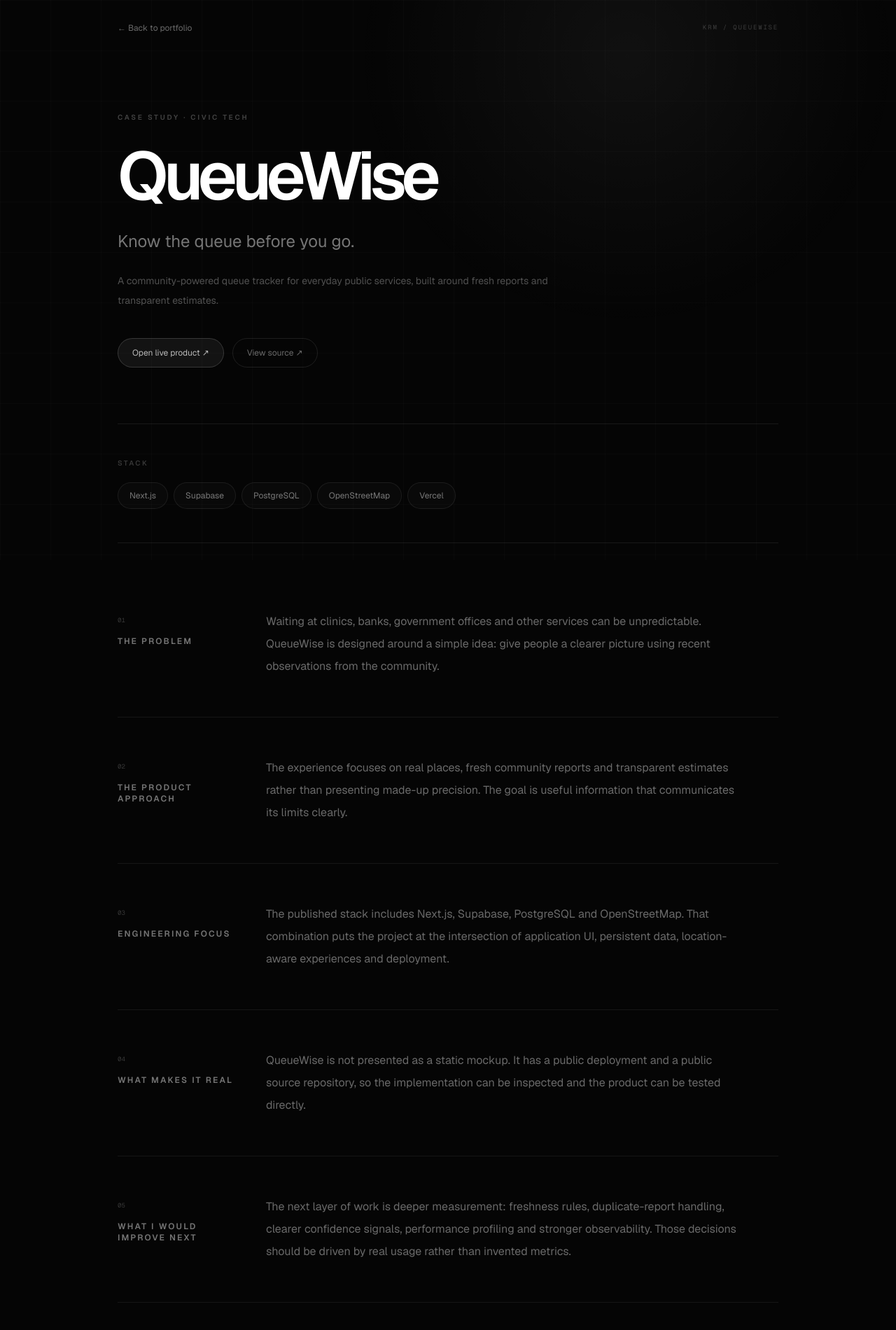
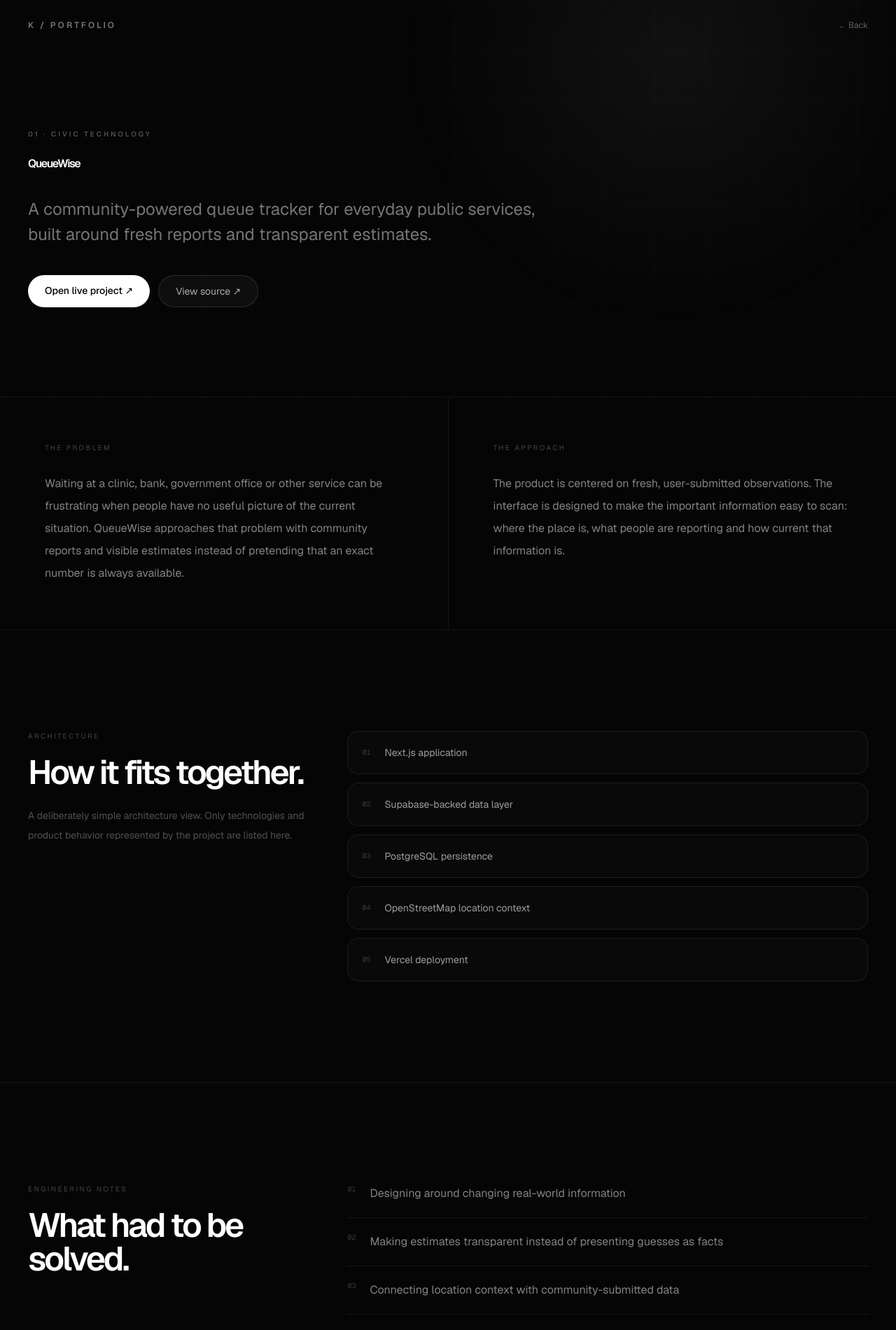
Before and after one commit to kogleshofficial-hub/koglesh-portfolio, a Next.js app: page /work/queuewise in a window 1280 px wide. Shown: the top 1900 px of the page at 70% size. Built offline with nearby package versions, Linux system fonts and the light colour scheme.

Commit message:
Upgrade project case studies with evidence-first technical presentation

```diff
--- a/app/work/[slug]/page.tsx
+++ b/app/work/[slug]/page.tsx
@@ -1,91 +1,217 @@
 import type { Metadata } from "next";
 import Link from "next/link";
 
-const cases = {
+const projects = {
   queuewise: {
-    name: "QueueWise",
-    eyebrow: "CASE STUDY · CIVIC TECH",
-    tagline: "Know the queue before you go.",
-    description: "A community-powered queue tracker for everyday public services, built around fresh reports and transparent estimates.",
-    live: "https://queuewise-app.vercel.app",
+    title: "QueueWise",
+    eyebrow: "01 · CIVIC TECHNOLOGY",
+    summary: "A community-powered queue tracker for everyday public services, built around fresh reports and transparent estimates.",
+    stack: ["Next.js", "Supabase", "PostgreSQL", "OpenStreetMap", "Vercel"],
+    demo: "https://queuewise-app.vercel.app",
     source: "https://github.com/kogleshofficial-hub/queuewise",
-    stack: ["Next.js", "Supabase", "PostgreSQL", "OpenStreetMap", "Vercel"],
-    sections: [
-      ["The problem", "Waiting at clinics, banks, government offices and other services can be unpredictable. QueueWise is designed around a simple idea: give people a clearer picture using recent observations from the community."],
-      ["The product approach", "The experience focuses on real places, fresh community reports and transparent estimates rather than presenting made-up precision. The goal is useful information that communicates its limits clearly."],
-      ["Engineering focus", "The published stack includes Next.js, Supabase, PostgreSQL and OpenStreetMap. That combination puts the project at the intersection of application UI, persistent data, location-aware experiences and deployment."],
-      ["What makes it real", "QueueWise is not presented as a static mockup. It has a public deployment and a public source repository, so the implementation can be inspected and the product can be tested directly."],
-      ["What I would improve next", "The next layer of work is deeper measurement: freshness rules, duplicate-report handling, clearer confidence signals, performance profiling and stronger observability. Those decisions should be driven by real usage rather than invented metrics."],
-    ],
+    problem: "Waiting at a clinic, bank, government office or other service can be frustrating when people have no useful picture of the current situation. QueueWise approaches that problem with community reports and visible estimates instead of pretending that an exact number is always available.",
+    approach: "The product is centered on fresh, user-submitted observations. The interface is designed to make the important information easy to scan: where the place is, what people are reporting and how current that information is.",
+    architecture: ["Next.js application", "Supabase-backed data layer", "PostgreSQL persistence", "OpenStreetMap location context", "Vercel deployment"],
+    engineering: ["Designing around changing real-world information", "Making estimates transparent instead of presenting guesses as facts", "Connecting location context with community-submitted data", "Shipping a usable product rather than a static concept"],
+    lessons: ["Real-world data is messy and time-sensitive.", "A useful interface should communicate uncertainty clearly.", "A small product becomes more credible when every major claim can be traced to actual functionality."]
   },
   beforeyougo: {
-    name: "BeforeYouGo",
-    eyebrow: "CASE STUDY · UTILITY",
-    tagline: "Prepare before you go.",
-    description: "A practical checklist experience for visits, travel and important tasks, with private browser-based workspaces.",
-    live: "https://beforeyougo-gray.vercel.app",
+    title: "BeforeYouGo",
+    eyebrow: "02 · PRODUCTIVITY / UTILITY",
+    summary: "A private browser-based preparation tool for building independent checklists before visits, travel and important tasks.",
+    stack: ["Next.js", "TypeScript", "Local Storage", "SEO", "Vercel"],
+    demo: "https://beforeyougo-gray.vercel.app",
     source: "https://github.com/kogleshofficial-hub/beforeyougo",
-    stack: ["Next.js", "TypeScript", "Local Storage", "SEO", "Vercel"],
-    sections: [
-      ["The problem", "Preparation tasks are easy to forget when they are scattered across notes, messages and memory. BeforeYouGo turns that preparation into a focused checklist flow."],
-      ["The product approach", "The product is intentionally lightweight: create a checklist, work through it and keep the workspace private in the browser. The experience is designed around completing the task rather than adding unnecessary complexity."],
-      ["Engineering focus", "The published stack includes Next.js, TypeScript and browser Local Storage, with SEO and Vercel as part of the delivery surface. This makes the project a useful exercise in client-side persistence, typed UI and product-focused UX."],
-      ["What makes it real", "The application has a public deployment and public source repository. That makes the project testable rather than relying only on screenshots or a design prototype."],
-      ["What I would improve next", "Future iterations could explore import/export, richer checklist templates, accessibility audits, stronger empty states and performance measurement while preserving the simple core workflow."],
-    ],
+    problem: "Important visits and tasks often fail because preparation is scattered across notes, memory and multiple apps. BeforeYouGo focuses the experience around one simple job: make a checklist, work through it and arrive prepared.",
+    approach: "The product keeps the flow deliberately focused. A browser-based workspace means the user can work with their checklist without requiring a complicated account system for the core experience.",
+    architecture: ["Next.js application", "TypeScript UI logic", "Browser Local Storage for private workspace data", "SEO-friendly public experience", "Vercel deployment"],
+    engineering: ["Keeping the main workflow fast and understandable", "Persisting useful state locally in the browser", "Designing a product around a narrow, practical job", "Balancing a polished interface with low complexity"],
+    lessons: ["A focused product can be more useful than a feature-heavy one.", "Local-first experiences can remove unnecessary friction.", "Product decisions are engineering decisions when they change complexity and reliability."]
   },
   foodloop: {
-    name: "FoodLoop",
-    eyebrow: "CASE STUDY · SOCIAL IMPACT",
-    tagline: "Turn surplus into something useful.",
-    description: "A food-rescue platform connecting surplus food with people who can use it through real accounts, listings and request workflows.",
-    live: "https://food-loop-app.vercel.app",
+    title: "FoodLoop",
+    eyebrow: "03 · SOCIAL IMPACT",
+    summary: "A food-rescue platform connecting surplus food with people who can use it through real accounts, listings and request workflows.",
+    stack: ["Next.js", "Supabase", "PostgreSQL", "Vercel"],
+    demo: "https://food-loop-app.vercel.app",
     source: "https://github.com/kogleshofficial-hub/FoodLoop",
-    stack: ["Next.js", "Supabase", "PostgreSQL", "Vercel"],
-    sections: [
-      ["The problem", "Surplus food and people who could use it do not automatically meet. FoodLoop explores a product workflow that makes that connection possible through listings and requests."],
-      ["The product approach", "The platform is built around real accounts, food listings and request workflows. Those pieces make the product closer to a real multi-user service than a single-user demo."],
-      ["Engineering focus", "The published stack includes Next.js, Supabase and PostgreSQL. That creates a strong foundation for authentication, relational data and application workflows while keeping deployment straightforward."],
-      ["What makes it real", "FoodLoop has a public deployment and public source repository. The project can therefore be tested, inspected and iterated on as an actual product."],
-      ["What I would improve next", "The next stage should focus on trust and reliability: clearer listing states, safer request transitions, better edge-case handling, stronger validation, accessibility and measured performance."],
-    ],
+    problem: "Usable surplus food can exist at the same time that someone nearby needs food. FoodLoop explores a digital workflow for making that connection easier through listings, accounts and requests.",
+    approach: "Rather than treating food rescue as a static information page, FoodLoop models it as a product workflow: people have accounts, surplus food can be listed, and interested users can interact with those listings through requests.",
+    architecture: ["Next.js application", "Supabase authentication and backend services", "PostgreSQL relational data", "Account-based workflows", "Vercel deployment"],
+    engineering: ["Modeling relationships between users, listings and requests", "Designing multi-step user workflows", "Building around authenticated product behavior", "Keeping the social-impact goal visible in the product experience"],
+    lessons: ["Multi-user products require thinking in relationships, not isolated pages.", "Authentication changes how every important workflow must be designed.", "A social-impact idea becomes stronger when the product mechanics are clear and testable."]
   },
-};
+  "one-next-step": {
+    title: "One Next Step",
+    eyebrow: "04 · AI PRODUCT",
+    summary: "A focused decision experience designed to turn a situation into one clear, useful next action.",
+    stack: ["Next.js", "TypeScript", "AI"],
+    demo: "https://one-next-step.vercel.app",
+    source: "https://github.com/kogleshofficial-hub/one-next-step",
+    problem: "When a situation feels complicated, producing another long list of advice is not always useful. One Next Step experiments with reducing the experience to one actionable next move.",
+    approach: "The product is intentionally narrow: understand the situation, process it through an AI experience and return a clear next action instead of overwhelming the user with an entire plan.",
+    architecture: ["Next.js application", "TypeScript product logic", "AI-powered experience", "Focused single-purpose interface", "Vercel deployment"],
+    engineering: ["Designing a constrained AI product experience", "Turning open-ended input into a focused output", "Keeping the interface simple around the AI interaction", "Separating useful guidance from unnecessary complexity"],
+    lessons: ["AI products benefit from strong product constraints.", "The interface around an AI model matters as much as the model call.", "A clear outcome gives an experimental AI product a reason to exist."]
+  },
+  "truth-checker": {
+    title: "Truth Checker",
+    eyebrow: "05 · EVIDENCE / AI",
+    summary: "An evidence-first claim investigation experience built to make online information easier to examine and question.",
+    stack: ["Next.js", "TypeScript", "AI", "Evidence"],
+    demo: "https://truth-checker-app.vercel.app",
+    source: "https://github.com/kogleshofficial-hub/truth-checker",
+    problem: "Online claims can be difficult to evaluate quickly. Truth Checker explores an interface where investigation and evidence are more visible than a simple yes-or-no answer.",
+    approach: "The experience is designed around examining a claim rather than blindly trusting an output. That makes evidence and explanation part of the product concept, not an afterthought.",
+    architecture: ["Next.js application", "TypeScript interface and logic", "AI-assisted investigation experience", "Evidence-oriented result presentation", "Vercel deployment"],
+    engineering: ["Designing for explainability", "Making evidence part of the user journey", "Building an AI experience without presenting uncertainty as certainty", "Keeping a complex investigation flow understandable"],
+    lessons: ["AI interfaces need trust boundaries.", "Evidence is most useful when users can understand how it relates to a claim.", "Good product design can make uncertainty easier to navigate."]
+  },
+  aero: {
+    title: "AERO",
+    eyebrow: "06 · CREATIVE PROJECT",
+    summary: "A challenge-driven creator project built around learning difficult skills, experimenting, storytelling and documenting progress.",
+    stack: ["YouTube", "Editing", "Storytelling"],
+    demo: "https://www.youtube.com/@ItsAero_Official",
+    source: "https://github.com/kogleshofficial-hub",
+    problem: "Building software is only one part of becoming a better creator. AERO is an ongoing experiment in learning difficult things, creating under constraints and turning the process into content.",
+    approach: "Each challenge creates a feedback loop: choose a difficult goal, document the attempt, publish the result and use what happened to shape the next experiment.",
+    architecture: ["Challenge-based content format", "Short-form and long-form experiments", "Video editing workflow", "Storytelling and audience feedback", "Continuous iteration"],
+    engineering: ["Working within real constraints", "Turning progress into a story", "Testing ideas through published content", "Learning from failed attempts instead of hiding them"],
+    lessons: ["Shipping creates feedback that planning cannot.", "A failed experiment can still produce useful information.", "Technical building and creative storytelling reinforce each other."]
+  }
+} as const;
 
-type Slug = keyof typeof cases;
+type ProjectSlug = keyof typeof projects;
 
-export function generateStaticParams() {
-  return Object.keys(cases).map((slug) => ({ slug }));
+export async function generateStaticParams() {
+  return Object.keys(projects).map((slug) => ({ slug }));
 }
 
 export async function generateMetadata({ params }: { params: Promise<{ slug: string }> }): Promise<Metadata> {
   const { slug } = await params;
-  const item = cases[slug as Slug];
-  return item ? { title: `${item.name} — Case Study`, description: item.description } : { title: "Case Study" };
+  const project = projects[slug as ProjectSlug];
+  if (!project) return { title: "Project" };
+  return {
+    title: `${project.title} — Case Study`,
+    description: project.summary,
+  };
 }
 
-export default async function CaseStudy({ params }: { params: Promise<{ slug: string }> }) {
+export default async function ProjectPage({ params }: { params: Promise<{ slug: string }> }) {
   const { slug } = await params;
-  const item = cases[slug as Slug];
+  const project = projects[slug as ProjectSlug];
 
-  if (!item) {
-    return <main className="min-h-screen bg-[#050505] px-6 py-24 text-white"><div className="mx-auto max-w-4xl"><p className="text-xs text-white/30">404 · CASE STUDY NOT FOUND</p><h1 className="mt-6 text-5xl font-semibold tracking-[-0.06em]">That project page doesn&apos;t exist.</h1><Link href="/" className="mt-10 inline-block rounded-full border border-white/10 px-5 py-3 text-sm text-white/60 hover:text-white">Back to portfolio</Link></div></main>;
+  if (!project) {
+    return (
+      <main className="min-h-screen bg-[#050505] px-6 py-24 text-white">
+        <div className="mx-auto max-w-3xl">
+          <p className="text-xs uppercase tracking-[0.25em] text-white/30">404 · Project not found</p>
+          <h1 className="mt-5 text-5xl font-semibold tracking-[-0.06em]">That case study doesn&apos;t exist.</h1>
+          <Link href="/" className="mt-8 inline-flex rounded-full border border-white/15 px-5 py-3 text-sm text-white/70 hover:border-white/30 hover:text-white">Back to portfolio</Link>
+        </div>
+      </main>
+    );
   }
 
   return (
     <main className="min-h-screen overflow-x-hidden bg-[#050505] text-white selection:bg-white/20">
-      <div className="pointer-events-none fixed inset-0 opacity-70" style={{ background: "radial-gradient(600px circle at 70% 10%, rgba(255,255,255,.07), transparent 65%)" }} />
+      <div className="pointer-events-none fixed inset-0 opacity-70" style={{ background: "radial-gradient(650px circle at 75% 10%, rgba(255,255,255,.075), transparent 60%)" }} />
       <div className="pointer-events-none fixed inset-0 bg-[linear-gradient(rgba(255,255,255,.018)_1px,transparent_1px),linear-gradient(90deg,rgba(255,255,255,.018)_1px,transparent_1px)] bg-[size:72px_72px]" />
-      <div className="relative z-10 mx-auto max-w-5xl px-6 py-8 lg:px-10">
-        <div className="flex items-center justify-between"><Link href="/" className="text-xs text-white/40 transition hover:text-white">← Back to portfolio</Link><span className="font-mono text-[9px] uppercase tracking-[0.2em] text-white/20">KRM / {item.name}</span></div>
-        <header className="border-b border-white/[0.08] pb-20 pt-28"><p className="text-[10px] font-semibold uppercase tracking-[0.28em] text-white/25">{item.eyebrow}</p><h1 className="mt-7 max-w-4xl text-6xl font-semibold tracking-[-0.075em] sm:text-8xl">{item.name}</h1><p className="mt-7 max-w-3xl text-2xl leading-9 text-white/45">{item.tagline}</p><p className="mt-6 max-w-2xl text-sm leading-7 text-white/30">{item.description}</p><div className="mt-10 flex flex-wrap gap-3"><a href={item.live} target="_blank" rel="noopener noreferrer" className="rounded-full border border-white/15 bg-white/[0.06] px-5 py-3 text-xs text-white/70 hover:border-white/30 hover:text-white">Open live product ↗</a><a href={item.source} target="_blank" rel="noopener noreferrer" className="rounded-full border border-white/10 px-5 py-3 text-xs text-white/40 hover:border-white/25 hover:text-white">View source ↗</a></div></header>
 
-        <section className="border-b border-white/[0.08] py-12"><p className="mb-5 text-[10px] font-semibold uppercase tracking-[0.25em] text-white/20">Stack</p><div className="flex flex-wrap gap-2">{item.stack.map((tech) => <span key={tech} className="rounded-full border border-white/[0.08] bg-white/[0.02] px-4 py-2.5 text-xs text-white/45">{tech}</span>)}</div></section>
+      <nav className="relative z-10 mx-auto flex max-w-7xl items-center justify-between px-6 py-7 lg:px-10">
+        <Link href="/" className="text-xs font-semibold uppercase tracking-[0.25em] text-white/45 hover:text-white">K / Portfolio</Link>
+        <Link href="/" className="text-xs text-white/35 hover:text-white">← Back</Link>
+      </nav>
 
-        <section className="py-10">{item.sections.map(([heading, body], index) => <article key={heading} className="grid gap-8 border-b border-white/[0.07] py-14 md:grid-cols-[180px_1fr]"><div><span className="font-mono text-[9px] text-white/20">0{index + 1}</span><h2 className="mt-3 text-xs font-semibold uppercase tracking-[0.18em] text-white/45">{heading}</h2></div><p className="max-w-2xl text-base leading-8 text-white/40">{body}</p></article>)}</section>
+      <section className="relative z-10 mx-auto max-w-7xl px-6 pb-24 pt-20 lg:px-10 lg:pb-32 lg:pt-28">
+        <div className="max-w-5xl">
+          <p className="text-[10px] font-semibold uppercase tracking-[0.3em] text-white/30">{project.eyebrow}</p>
+          <h1 className="mt-7 text-[clamp(4rem,10vw,8.5rem)]] font-semibold leading-[.86] tracking-[-0.085em]">{project.title}</h1>
+          <p className="mt-10 max-w-3xl text-xl leading-9 text-white/45 sm:text-2xl">{project.summary}</p>
+          <div className="mt-10 flex flex-wrap gap-3">
+            <a href={project.demo} target="_blank" rel="noopener noreferrer" className="rounded-full bg-white px-6 py-3 text-sm font-medium text-black transition hover:scale-[1.02]">Open live project ↗</a>
+            <a href={project.source} target="_blank" rel="noopener noreferrer" className="rounded-full border border-white/12 bg-white/[0.04] px-6 py-3 text-sm text-white/65 transition hover:border-white/25 hover:text-white">View source ↗</a>
+          </div>
+        </div>
+      </section>
 
-        <footer className="flex flex-wrap items-center justify-between gap-5 py-16"><p className="text-[10px] uppercase tracking-[0.22em] text-white/20">Proof of work · not a design mockup</p><Link href="/" className="rounded-full border border-white/10 px-5 py-3 text-xs text-white/45 hover:border-white/25 hover:text-white">Back to all work →</Link></footer>
-      </div>
+      <section className="relative z-10 border-y border-white/[0.07]">
+        <div className="mx-auto grid max-w-7xl gap-px bg-white/[0.07] md:grid-cols-2">
+          <div className="bg-[#050505] p-8 sm:p-12 lg:p-16">
+            <p className="text-[10px] uppercase tracking-[0.25em] text-white/25">The problem</p>
+            <p className="mt-7 text-base leading-8 text-white/50">{project.problem}</p>
+          </div>
+          <div className="bg-[#050505] p-8 sm:p-12 lg:p-16">
+            <p className="text-[10px] uppercase tracking-[0.25em] text-white/25">The approach</p>
+            <p className="mt-7 text-base leading-8 text-white/50">{project.approach}</p>
+          </div>
+        </div>
+      </section>
+
+      <section className="relative z-10 mx-auto max-w-7xl px-6 py-28 lg:px-10 lg:py-36">
+        <div className="grid gap-14 lg:grid-cols-[.7fr_1.3fr]">
+          <div>
+            <p className="text-[10px] uppercase tracking-[0.25em] text-white/25">Architecture</p>
+            <h2 className="mt-5 text-4xl font-semibold tracking-[-0.06em] sm:text-5xl">How it fits together.</h2>
+            <p className="mt-6 max-w-md text-sm leading-7 text-white/30">A deliberately simple architecture view. Only technologies and product behavior represented by the project are listed here.</p>
+          </div>
+          <div className="space-y-3">
+            {project.architecture.map((item, index) => (
+              <div key={item} className="flex items-center gap-5 rounded-2xl border border-white/[0.08] bg-white/[0.02] p-5">
+                <span className="font-mono text-[10px] text-white/20">0{index + 1}</span>
+                <span className="text-sm text-white/60">{item}</span>
+              </div>
+            ))}
+          </div>
+        </div>
+      </section>
+
+      <section className="relative z-10 border-y border-white/[0.07]">
+        <div className="mx-auto grid max-w-7xl gap-14 px-6 py-28 lg:grid-cols-[.7fr_1.3fr] lg:px-10 lg:py-36">
+          <div>
+            <p className="text-[10px] uppercase tracking-[0.25em] text-white/25">Engineering notes</p>
+            <h2 className="mt-5 text-4xl font-semibold tracking-[-0.06em] sm:text-5xl">What had to be solved.</h2>
+          </div>
+          <div className="space-y-5">
+            {project.engineering.map((item, index) => (
+              <div key={item} className="flex gap-5 border-b border-white/[0.07] pb-5">
+                <span className="font-mono text-[10px] text-white/20">0{index + 1}</span>
+                <p className="text-base leading-7 text-white/50">{item}</p>
+              </div>
+            ))}
+          </div>
+        </div>
+      </section>
+
+      <section className="relative z-10 mx-auto max-w-7xl px-6 py-28 lg:px-10 lg:py-36">
+        <div className="grid gap-14 lg:grid-cols-[.7fr_1.3fr]">
+          <div>
+            <p className="text-[10px] uppercase tracking-[0.25em] text-white/25">Lessons</p>
+            <h2 className="mt-5 text-4xl font-semibold tracking-[-0.06em] sm:text-5xl">What I took forward.</h2>
+          </div>
+          <div className="grid gap-4 sm:grid-cols-3">
+            {project.lessons.map((lesson, index) => (
+              <article key={lesson} className="rounded-2xl border border-white/[0.08] bg-white/[0.02] p-6">
+                <span className="font-mono text-[10px] text-white/20">0{index + 1}</span>
+                <p className="mt-8 text-sm leading-7 text-white/45">{lesson}</p>
+              </article>
+            ))}
+          </div>
+        </div>
+      </section>
+
+      <section className="relative z-10 border-t border-white/[0.07]">
+        <div className="mx-auto flex max-w-7xl flex-col gap-8 px-6 py-20 sm:flex-row sm:items-end sm:justify-between lg:px-10">
+          <div>
+            <p className="text-[10px] uppercase tracking-[0.25em] text-white/25">Stack</p>
+            <div className="mt-5 flex max-w-2xl flex-wrap gap-2">
+              {project.stack.map((item) => <span key={item} className="rounded-full border border-white/[0.08] px-4 py-2 text-[10px] text-white/35">{item}</span>)}
+            </div>
+          </div>
+          <Link href="/" className="text-sm text-white/45 hover:text-white">Explore the rest of the work →</Link>
+        </div>
+      </section>
     </main>
   );
 }
```
